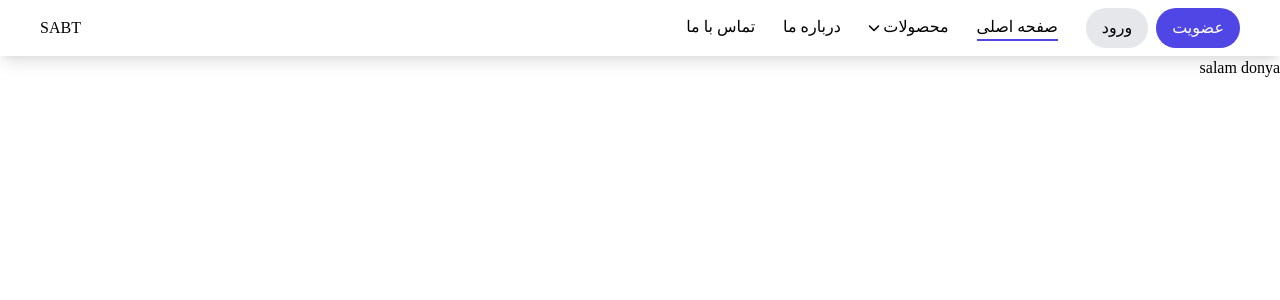
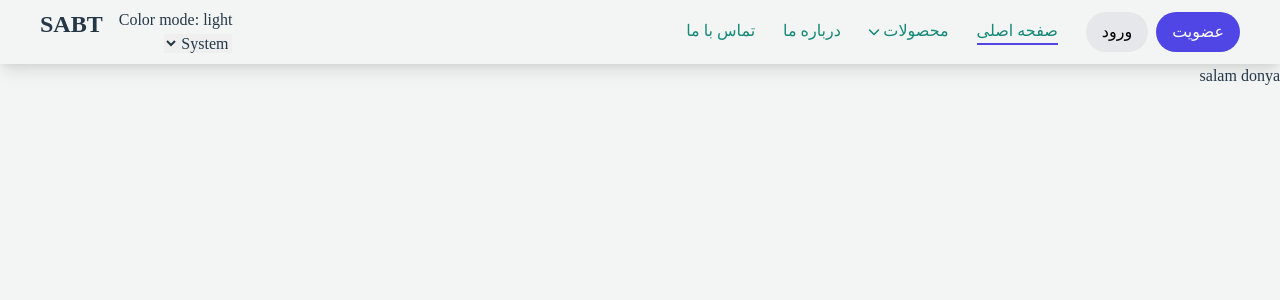
Before and after one commit to sa-bt/NuxtLandingPage-fa-, a Nuxt app: page / in a window 1280 px wide. Shown: the top 300 px of the page. Built offline with nearby package versions, Linux system fonts and the light colour scheme.

Commit message:
add dark mode style to project

```diff
--- /dev/null
+++ b/assets/css/main.css
@@ -0,0 +1,35 @@
+:root {
+  --color: #243746;
+  --color-primary: #158876;
+  --color-secondary: #0e2233;
+  --bg: #f3f5f4;
+  --bg-secondary: #fff;
+  --border-color: #ddd;
+}
+
+.dark-mode {
+  --color: #ebf4f1;
+  --color-primary: #41b38a;
+  --color-secondary: #fdf9f3;
+  --bg: #091a28;
+  --bg-secondary: #071521;
+  --border-color: #0d2538;
+}
+.sepia-mode {
+  --color: #433422;
+  --color-secondary: #504231;
+  --bg: #f1e7d0;
+  --bg-secondary: #eae0c9;
+  --border-color: #ded0bf;
+}
+
+body {
+  font-family: -apple-system, BlinkMacSystemFont, 'Segoe UI', Roboto, Oxygen,
+  Ubuntu, Cantarell, 'Open Sans', 'Helvetica Neue', sans-serif;
+  background-color: var(--bg);
+  color: var(--color);
+  transition: background-color 0.3s;
+}
+a {
+  color: var(--color-primary);
+}
--- /dev/null
+++ b/components/ColorModePicker.vue
@@ -0,0 +1,43 @@
+<template>
+<!--  <button class="btn btn-secondary leading-0" @click="changeMode">-->
+<!--    <i class="fas fa-moon"></i>-->
+<!--  </button>-->
+<!--  <div>-->
+<!--    <li-->
+<!--      v-for="color of colors"-->
+<!--      :key="color"-->
+<!--      @click="$colorMode.preference = color"-->
+<!--    >{{color}}</li>-->
+
+<!--  </div>-->
+
+  <div>
+    <h1>Color mode: {{ $colorMode.value }}</h1>
+    <select v-model="$colorMode.preference">
+      <option value="system">System</option>
+      <option value="light">Light</option>
+      <option value="dark">Dark</option>
+      <option value="sepia">Sepia</option>
+    </select>
+  </div>
+</template>
+<script>
+    export default {
+        name: "ColorModePicker",
+    }
+</script>
+
+<style >
+/*  body {*/
+/*  background-color: #fff;*/
+/*  color: rgba(0,0,0,0.8);*/
+/*}*/
+/*.dark-mode body {*/
+/*  background-color: #091a28;*/
+/*  color: #ebf4f1;*/
+/*}*/
+/*.sepia-mode body {*/
+/*  background-color: #f1e7d0;*/
+/*  color: #433422;*/
+/*}*/
+</style>
--- a/components/Header.vue
+++ b/components/Header.vue
@@ -80,10 +80,13 @@
             </div>
           </transition>
         </div>
-        <!--Part2-->
-        <div>
-          <h2>SABT</h2>
 
+        <!--Logo-->
+        <div class="flex">
+          <div class="ml-4">
+            <ColorModePicker/>
+          </div>
+          <h2 class="text-2xl font-bold">SABT</h2>
         </div>
       </nav>
 
@@ -92,14 +95,22 @@
 </template>
 
 <script>
+    import ColorModePicker from "./ColorModePicker";
     export default {
         name: "Header",
+        components: {ColorModePicker},
         data() {
             return {
                 showProductsMenu: false,
                 showMenu: false
             }
         },
+        methods: {
+            changeMode() {
+                this.$colorMode.preference =
+                    this.$colorMode.preference === 'light' ? 'dark' : 'light'
+            }
+        }
     }
 </script>
 
@@ -107,7 +118,9 @@
   .fade-enter-active, .fade-leave-active {
     transition: opacity .5s;
   }
-  .fade-enter, .fade-leave-to /* .fade-leave-active below version 2.1.8 */ {
+
+  .fade-enter, .fade-leave-to /* .fade-leave-active below version 2.1.8 */
+  {
     opacity: 0;
   }
 </style>
--- a/layouts/default.vue
+++ b/layouts/default.vue
@@ -1,5 +1,5 @@
 <template>
-<div dir="rtl" class="font-irs">
+<div dir="rtl" class="font-irs dark:bg-gray-800">
   <Header/>
   <Nuxt/>
 </div>
@@ -13,6 +13,12 @@
     }
 </script>
 
-<style scoped>
+<style >
+  /*.dark-mode {*/
+  /*  @apply text-white bg-gray-800;*/
+  /*}*/
 
+  /*.light-mode {*/
+  /*  @apply text-black bg-green-yellow;*/
+  /*}*/
 </style>
--- a/nuxt.config.js
+++ b/nuxt.config.js
@@ -15,7 +15,7 @@ export default {
   },
 
   // Global CSS: https://go.nuxtjs.dev/config-css
-  css: [],
+  css: ['@/assets/css/main.css'],
 
   // Plugins to run before rendering page: https://go.nuxtjs.dev/config-plugins
   plugins: [],
@@ -27,6 +27,7 @@ export default {
   buildModules: [
     // https://go.nuxtjs.dev/tailwindcss
     '@nuxtjs/tailwindcss',
+    '@nuxtjs/color-mode'
 
   ],
   // Modules: https://go.nuxtjs.dev/config-modules
--- a/package.json
+++ b/package.json
@@ -15,6 +15,7 @@
     "nuxt": "^2.15.7"
   },
   "devDependencies": {
+    "@nuxtjs/color-mode": "^2.1.1",
     "@nuxtjs/fontawesome": "^1.1.2",
     "@nuxtjs/tailwindcss": "^4.2.0",
     "postcss": "^8.3.5"
--- a/tailwind.config.js
+++ b/tailwind.config.js
@@ -1,8 +1,18 @@
 module.exports = {
   purge: [],
-  darkMode: false, // or 'media' or 'class'
+  darkMode: 'class', // or 'media' or 'class'
   theme: {
-    extend: {},
+    extend: {
+      lineHeight:{
+        '0':'0'
+      },
+      colors: {
+        green: '#59981A',
+        'green-yellow': '#ECF87F',
+        'green-lime': '#81B622',
+        'green-olive': '#3D550C',
+      },
+    },
     fontFamily:{
       irs:['irs']
     }
@@ -11,6 +21,7 @@ module.exports = {
     extend: {
       borderStyle: ['responsive', 'hover'],
       borderWidth: ['responsive', 'hover'],
+
     },
   },
   plugins: [],
```
Also changed, not shown: 1 other file (tests, documents, lock files or other folders).
